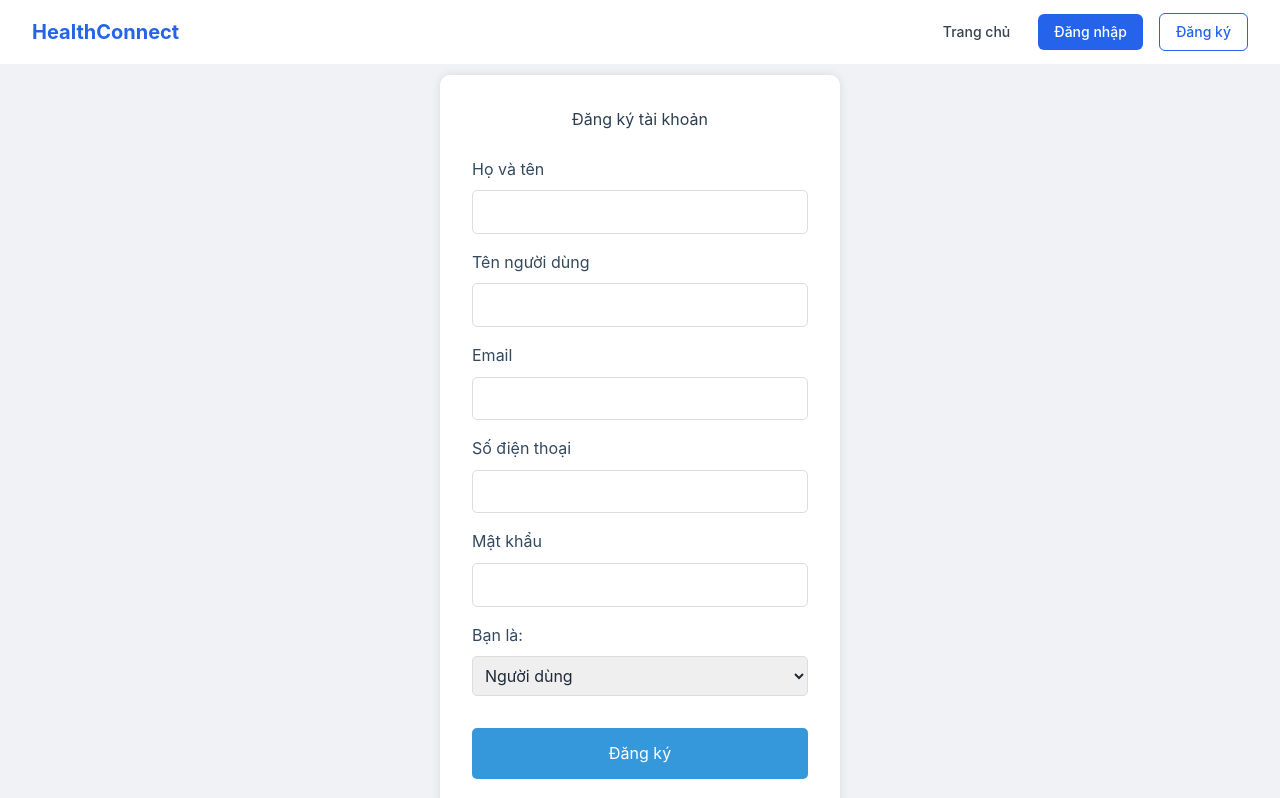
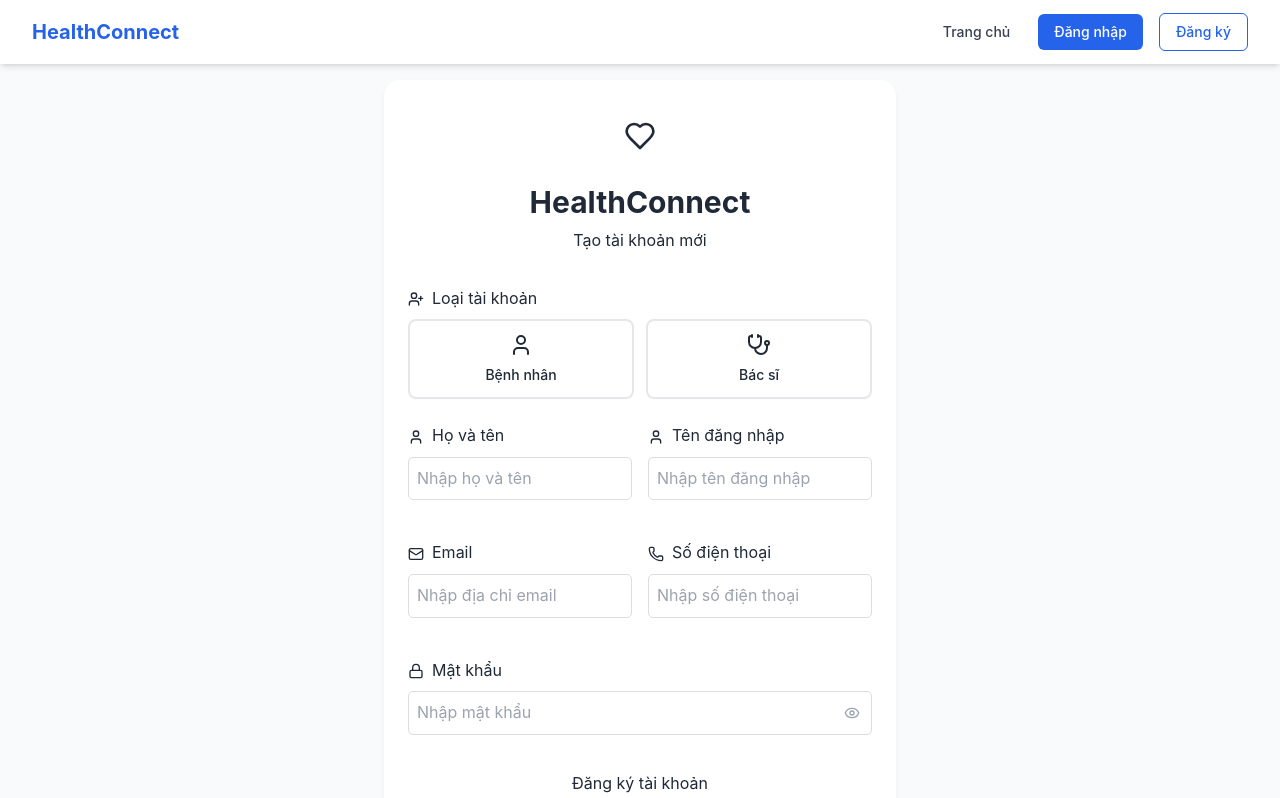
Before and after one commit to dattd26/HealthConnect, a React (Create React App) app in the folder frontend/: page /register in a window 1280 px wide. Shown: the top 798 px of the page. Built offline with nearby package versions, Linux system fonts and the light colour scheme; no server answers; what @zoom/meetingsdk would draw is missing.

Commit message:
update: login, register page ui

```diff
--- a/frontend/src/pages/LoginPage.jsx
+++ b/frontend/src/pages/LoginPage.jsx
@@ -1,8 +1,8 @@
 import React, { useContext, useState, useEffect } from "react";
 import { AuthContext } from "../context/AuthContext";
 import { useNavigate } from "react-router-dom";
-import getDefaultRoute from "../Components/common/getDefaultRoute"
-import "../styles/LoginPage.css";
+import getDefaultRoute from "../Components/common/getDefaultRoute";
+import { Heart, Lock, User, Eye, EyeOff } from "lucide-react";
 
 export const LoginPage = () => {
     const { login, user } = useContext(AuthContext);
@@ -13,6 +13,7 @@ export const LoginPage = () => {
     const [password, setPassword] = useState('');
     const [error, setError] = useState('');
     const [isLogging, setIsLogging] = useState(false);
+    const [showPassword, setShowPassword] = useState(false);
     useEffect(() => {
         if (user) {
             setShowRedirectMessage(true);
@@ -26,13 +27,20 @@ export const LoginPage = () => {
     }, [user, navigate]);
     if (showRedirectMessage) {
         return (
-            <div>
-                <h2>Bạn đã đăng nhập!</h2>
-                <p>Hệ thống sẽ tự động chuyển hướng sau 3 giây...</p>
-                {/* Hoặc thêm nút "Chuyển hướng ngay" nếu muốn */}
-                <button onClick={() => navigate(getDefaultRoute(user.role))}>
+            <div className="min-h-screen flex items-center justify-center" style={{background: 'linear-gradient(135deg, var(--primary-50) 0%, var(--secondary-50) 100%)'}}>
+                <div className="card p-6 text-center max-w-md w-full mx-4 fade-in">
+                    <div className="mb-4">
+                        <Heart className="w-16 h-16 mx-auto text-success-500 mb-4" />
+                        <h2 className="text-2xl font-bold text-primary mb-2">Đăng nhập thành công!</h2>
+                        <p className="text-secondary mb-4">Hệ thống sẽ tự động chuyển hướng sau 3 giây...</p>
+                    </div>
+                    <button
+                        onClick={() => navigate(getDefaultRoute(user.role))}
+                        className="button button-primary w-full"
+                    >
                         Chuyển hướng ngay
                     </button>
+                </div>
             </div>
         );
     }
@@ -53,35 +61,93 @@ export const LoginPage = () => {
     }
 
     return (
-        <div className="login-container">
-            <form onSubmit={handleLogin} className="login-form">
-                <h2>Đăng nhập HealthConnect</h2>
-                {error && <div className="error-message">{error}</div>}
+        <div className="min-h-screen flex items-center justify-center p-4" style={{background: 'linear-gradient(135deg, var(--primary-50) 0%, var(--secondary-50) 100%)'}}>
+            <div className="card max-w-md w-full p-8 fade-in">
+                {/* Header */}
+                <div className="text-center mb-8">
+                    <div className="inline-flex items-center justify-center w-16 h-16 bg-primary-100 rounded-full mb-4">
+                        <Heart className="w-8 h-8 text-primary-600" />
+                    </div>
+                    <h1 className="text-3xl font-bold text-primary mb-2">HealthConnect</h1>
+                    <p className="text-secondary">Đăng nhập vào tài khoản của bạn</p>
+                </div>
+
+                {/* Error Message */}
+                {error && (
+                    <div className="error-message mb-4 p-3 bg-error-50 border border-error-200 rounded-lg">
+                        {error}
+                    </div>
+                )}
+
+                {/* Login Form */}
+                <form onSubmit={handleLogin} className="space-y-6">
                     <div className="form-group">
-                <label>Tên đăng nhập</label>
+                        <label className="form-label">
+                            <User className="w-4 h-4 inline mr-2" />
+                            Tên đăng nhập
+                        </label>
                         <input
                             type="text"
                             value={username}
                             onChange={(e) => setUsername(e.target.value)}
+                            className="input"
+                            placeholder="Nhập tên đăng nhập"
                             required
                         />
                     </div>
+
                     <div className="form-group">
-                <label>Mật khẩu</label>
+                        <label className="form-label">
+                            <Lock className="w-4 h-4 inline mr-2" />
+                            Mật khẩu
+                        </label>
+                        <div className="relative">
                             <input
-                    type="password"
+                                type={showPassword ? "text" : "password"}
                                 value={password}
                                 onChange={(e) => setPassword(e.target.value)}
+                                className="input pr-10"
+                                placeholder="Nhập mật khẩu"
                                 required
                             />
+                            <button
+                                type="button"
+                                onClick={() => setShowPassword(!showPassword)}
+                                className="absolute right-3 top-1/2 transform -translate-y-1/2 text-gray-400 hover:text-gray-600"
+                            >
+                                {showPassword ? <EyeOff className="w-4 h-4" /> : <Eye className="w-4 h-4" />}
+                            </button>
                         </div>
-                <button type="submit" className="login-button" disabled={isLogging}>
-                    {isLogging ? "Đang đăng nhập..." : "Đăng nhập"}
+                    </div>
+
+                    <button
+                        type="submit"
+                        className="button button-primary w-full py-3"
+                        disabled={isLogging}
+                    >
+                        {isLogging ? (
+                            <div className="flex items-center justify-center">
+                                <div className="loading-spinner w-4 h-4 mr-2"></div>
+                                Đang đăng nhập...
+                            </div>
+                        ) : (
+                            "Đăng nhập"
+                        )}
                     </button>
-                <p className="register-link">
-                Chưa có tài khoản? <a href="/register">Đăng ký ngay</a>
+
+                    <div className="text-center pt-4 border-t border-gray-200">
+                        <p className="text-secondary">
+                            Chưa có tài khoản? {' '}
+                            <a
+                                href="/register"
+                                className="text-primary-600 hover:text-primary-700 font-medium transition-colors"
+                            >
+                                Đăng ký ngay
+                            </a>
                         </p>
+                    </div>
                 </form>
+            </div>
         </div>
     );
 }
--- a/frontend/src/pages/RegisterPage.jsx
+++ b/frontend/src/pages/RegisterPage.jsx
@@ -1,7 +1,7 @@
 import React, { useState } from "react";
 import axios from "axios";
 import { useNavigate } from "react-router-dom";
-import "./RegisterPage.css";
+import { Heart, User, Mail, Phone, Lock, Eye, EyeOff, UserPlus, Stethoscope, FileText } from "lucide-react";
 
 const RegisterPage = () => {
   const [formData, setFormData] = useState({
@@ -17,6 +17,7 @@ const RegisterPage = () => {
   const [error, setError] = useState("");
   const navigate = useNavigate();
   const [isRegistered, setIsRegistered] = useState(false);
+  const [showPassword, setShowPassword] = useState(false);
 
   const handleSubmit = async (e) => {
     setIsRegistered(true);
@@ -37,105 +38,217 @@ const RegisterPage = () => {
   };
 
   return (
-    <div className="register-container">
-      <form onSubmit={handleSubmit} className="register-form">
-        <h2>Đăng ký tài khoản</h2>
-        {error && <div className="error-message">{error}</div>}
+    <div className="min-h-screen flex items-center justify-center p-4" style={{background: 'linear-gradient(135deg, var(--primary-50) 0%, var(--secondary-50) 100%)'}}>
+      <div className="card max-w-lg w-full p-8 fade-in">
+        {/* Header */}
+        <div className="text-center mb-8">
+          <div className="inline-flex items-center justify-center w-16 h-16 bg-primary-100 rounded-full mb-4">
+            <Heart className="w-8 h-8 text-primary-600" />
+          </div>
+          <h1 className="text-3xl font-bold text-primary mb-2">HealthConnect</h1>
+          <p className="text-secondary">Tạo tài khoản mới</p>
+        </div>
 
+        {/* Error Message */}
+        {error && (
+          <div className="error-message mb-6 p-3 bg-error-50 border border-error-200 rounded-lg">
+            {error}
+          </div>
+        )}
+
+        {/* Register Form */}
+        <form onSubmit={handleSubmit} className="space-y-6">
+          {/* Role Selection */}
           <div className="form-group">
-          <label>Họ và tên</label>
+            <label className="form-label">
+              <UserPlus className="w-4 h-4 inline mr-2" />
+              Loại tài khoản
+            </label>
+            <div className="grid grid-cols-2 gap-3">
+              <button
+                type="button"
+                onClick={() => setFormData({ ...formData, role: "PATIENT" })}
+                className={`p-3 rounded-lg border-2 transition-all ${
+                  formData.role === "PATIENT"
+                    ? "border-primary-500 bg-primary-50 text-primary-700"
+                    : "border-gray-200 hover:border-gray-300"
+                }`}
+              >
+                <User className="w-6 h-6 mx-auto mb-2" />
+                <div className="text-sm font-medium">Bệnh nhân</div>
+              </button>
+              <button
+                type="button"
+                onClick={() => setFormData({ ...formData, role: "DOCTOR" })}
+                className={`p-3 rounded-lg border-2 transition-all ${
+                  formData.role === "DOCTOR"
+                    ? "border-primary-500 bg-primary-50 text-primary-700"
+                    : "border-gray-200 hover:border-gray-300"
+                }`}
+              >
+                <Stethoscope className="w-6 h-6 mx-auto mb-2" />
+                <div className="text-sm font-medium">Bác sĩ</div>
+              </button>
+            </div>
+          </div>
+
+          {/* Basic Information */}
+          <div className="grid grid-cols-1 md:grid-cols-2 gap-4">
+            <div className="form-group">
+              <label className="form-label">
+                <User className="w-4 h-4 inline mr-2" />
+                Họ và tên
+              </label>
               <input
                 type="text"
                 value={formData.fullName}
                 onChange={(e) => setFormData({ ...formData, fullName: e.target.value })}
+                className="input"
+                placeholder="Nhập họ và tên"
                 required
               />
             </div>
 
             <div className="form-group">
-          <label>Tên người dùng</label>
+              <label className="form-label">
+                <User className="w-4 h-4 inline mr-2" />
+                Tên đăng nhập
+              </label>
               <input
                 type="text"
                 value={formData.username}
                 onChange={(e) => setFormData({ ...formData, username: e.target.value })}
+                className="input"
+                placeholder="Nhập tên đăng nhập"
+                required
+              />
+            </div>
+          </div>
+
+          <div className="grid grid-cols-1 md:grid-cols-2 gap-4">
+            <div className="form-group">
+              <label className="form-label">
+                <Mail className="w-4 h-4 inline mr-2" />
+                Email
+              </label>
+              <input
+                type="email"
+                value={formData.email}
+                onChange={(e) => setFormData({ ...formData, email: e.target.value })}
+                className="input"
+                placeholder="Nhập địa chỉ email"
                 required
               />
             </div>
 
             <div className="form-group">
-          <label>Email</label>
+              <label className="form-label">
+                <Phone className="w-4 h-4 inline mr-2" />
+                Số điện thoại
+              </label>
               <input
-            type="email"
-            value={formData.email}
-            onChange={(e) => setFormData({ ...formData, email: e.target.value })}
+                type="tel"
+                value={formData.phone}
+                onChange={(e) => setFormData({ ...formData, phone: e.target.value })}
+                className="input"
+                placeholder="Nhập số điện thoại"
+                required
+              />
+            </div>
+          </div>
+
+          <div className="form-group">
+            <label className="form-label">
+              <Lock className="w-4 h-4 inline mr-2" />
+              Mật khẩu
+            </label>
+            <div className="relative">
+              <input
+                type={showPassword ? "text" : "password"}
+                value={formData.password}
+                onChange={(e) => setFormData({ ...formData, password: e.target.value })}
+                className="input pr-10"
+                placeholder="Nhập mật khẩu"
+                required
+              />
+              <button
+                type="button"
+                onClick={() => setShowPassword(!showPassword)}
+                className="absolute right-3 top-1/2 transform -translate-y-1/2 text-gray-400 hover:text-gray-600"
+              >
+                {showPassword ? <EyeOff className="w-4 h-4" /> : <Eye className="w-4 h-4" />}
+              </button>
+            </div>
+          </div>
+
+          {/* Doctor-specific fields */}
+          {formData.role === "DOCTOR" && (
+            <div className="space-y-4 p-4 bg-secondary-50 rounded-lg border border-secondary-200">
+              <h3 className="font-semibold text-secondary-800 flex items-center">
+                <Stethoscope className="w-4 h-4 mr-2" />
+                Thông tin bác sĩ
+              </h3>
+
+              <div className="form-group mb-0">
+                <label className="form-label">
+                  <Stethoscope className="w-4 h-4 inline mr-2" />
+                  Chuyên khoa
+                </label>
+                <input
+                  type="text"
+                  value={formData.specialties}
+                  onChange={(e) => setFormData({ ...formData, specialties: [e.target.value] })}
+                  className="input"
+                  placeholder="Ví dụ: Tim mạch, Nhi khoa, ..."
                   required
                 />
               </div>
 
-        <div className="form-group">
-          <label>Số điện thoại</label>
-          <input
-            type="tel"
-            value={formData.phone}
-            onChange={(e) => setFormData({ ...formData, phone: e.target.value })}
-            required
-          />
-        </div>
-
-        <div className="form-group">
-          <label>Mật khẩu</label>
-          <input
-            type="password"
-            value={formData.password}
-            onChange={(e) => setFormData({ ...formData, password: e.target.value })}
-            required
-          />
-        </div>
-
-        <div className="form-group">
-          <label>Bạn là:</label>
-          <select
-            value={formData.role}
-            onChange={(e) => setFormData({ ...formData, role: e.target.value })}
-          >
-            <option value="PATIENT">Người dùng</option>
-            <option value="DOCTOR">Bác sĩ</option>
-          </select>
-        </div>
-
-        {/* Hiển thị thêm trường cho Bác sĩ */}
-        {formData.role === "DOCTOR" && (
-          <>
-            <div className="form-group">
-              <label>Chuyên khoa</label>
-              <input
-                type="text"
-                value={formData.specialties}
-                onChange={(e) => setFormData({ ...formData, specialties: [e.target.value] })}
-                required
-              />
-            </div>
-
-            <div className="form-group">
-              <label>Số giấy phép hành nghề</label>
+              <div className="form-group mb-0">
+                <label className="form-label">
+                  <FileText className="w-4 h-4 inline mr-2" />
+                  Số giấy phép hành nghề
+                </label>
                 <input
                   type="text"
                   value={formData.license}
                   onChange={(e) => setFormData({ ...formData, license: e.target.value })}
+                  className="input"
+                  placeholder="Nhập số giấy phép"
                   required
                 />
               </div>
-          </>
+            </div>
           )}
 
-        <button type="submit" className="register-button">
-          {!isRegistered ? "Đăng ký" : "Đang đăng ký..."}
+          <button
+            type="submit"
+            className="button button-primary w-full py-3"
+            disabled={isRegistered}
+          >
+            {isRegistered ? (
+              <div className="flex items-center justify-center">
+                <div className="loading-spinner w-4 h-4 mr-2"></div>
+                Đang đăng ký...
+              </div>
+            ) : (
+              "Đăng ký tài khoản"
+            )}
           </button>
 
-        <p className="login-link">
-          Đã có tài khoản? <a href="/login">Đăng nhập ngay</a>
+          <div className="text-center pt-4 border-t border-gray-200">
+            <p className="text-secondary">
+              Đã có tài khoản? {' '}
+              <a
+                href="/login"
+                className="text-primary-600 hover:text-primary-700 font-medium transition-colors"
+              >
+                Đăng nhập ngay
+              </a>
             </p>
+          </div>
         </form>
+      </div>
     </div>
   );
 };
```
Lines whose indentation alone changed are shown as unchanged.
